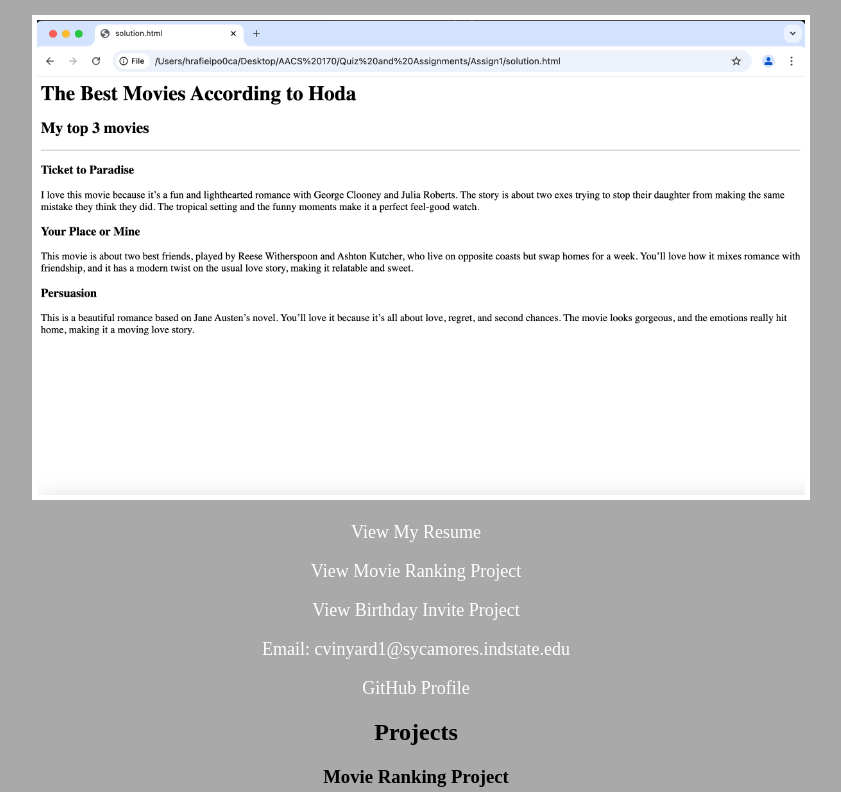
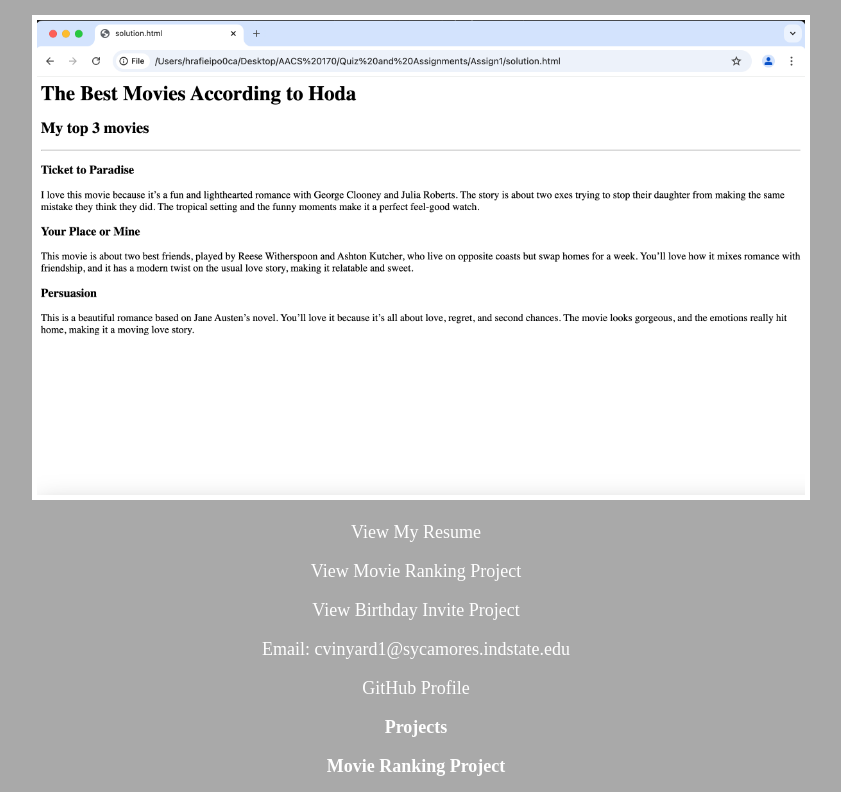
Before and after one commit to cvinyard1/portfolio, a plain HTML site: page index.html in a window 1280 px wide. Shown: the part 156-948 px from the top of the page, without its empty margins (224-1065 px from the left). Drawn offline with nearby package versions, Linux system fonts and the light colour scheme.

Commit message:
Fix CSS selector syntax and formatting

```diff
--- a/style.css
+++ b/style.css
@@ -17,7 +17,7 @@ h1 {
     text-transform: uppercase;
 }
 
-p {
+h2, h3, p {
     color: white;
     font-size: 18px;
 }
```
